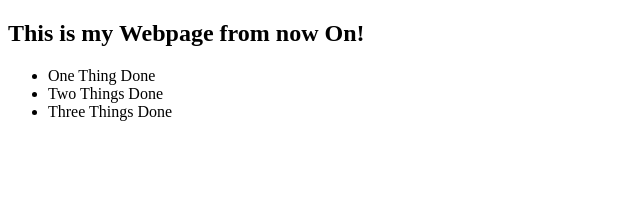
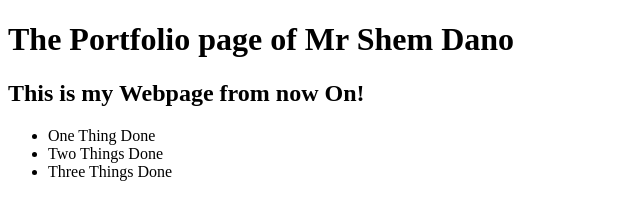
Before and after one commit to ShemDano/shemdano.github.io, a plain HTML site: page index.html in a window 1280 px wide. Shown: the whole page, without its empty margins (0-640 px from the left). Drawn offline with Linux system fonts and the light colour scheme.

Commit message:
Prtfolio

```diff
--- a/index.html
+++ b/index.html
@@ -4,7 +4,9 @@
     <title>My Webpage</title>
   </head>
   <body>
+    <h1> The Portfolio page of Mr Shem Dano</h1>
     <h2> This is my Webpage from now On!</h2>
+
     <ul>
       <li>One Thing Done</li>
       <li>Two Things Done</li>
```
